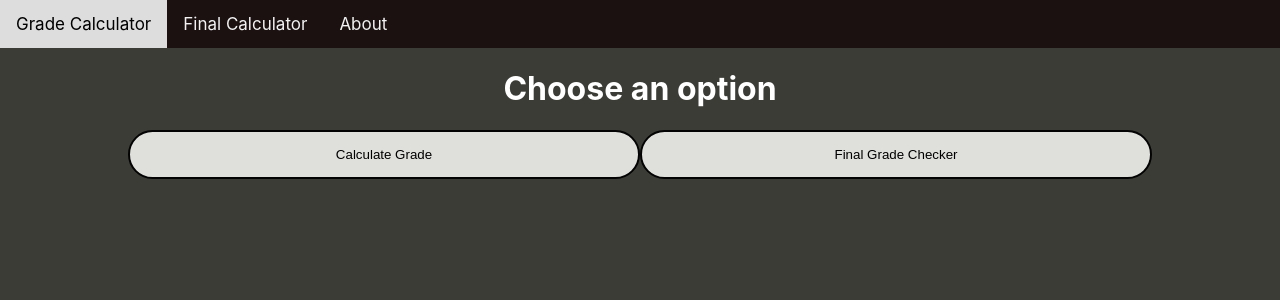
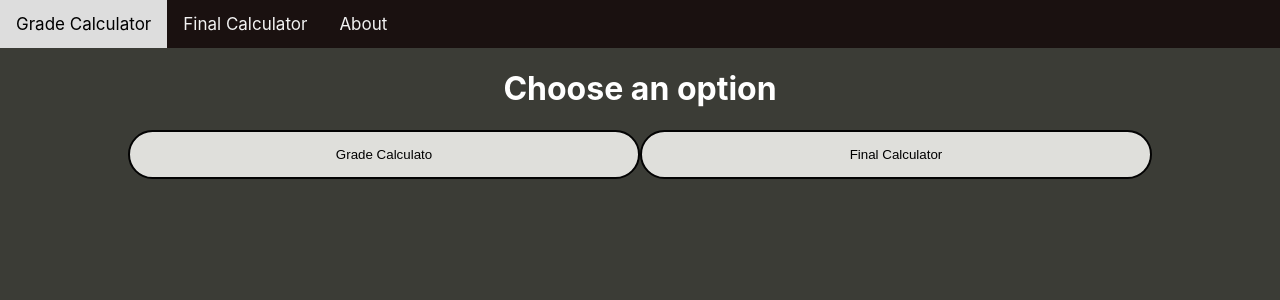
Before and after one commit to taventran/GradeCheckerWebsite, a React (Create React App) app: page / in a window 1280 px wide. Shown: the top 300 px of the page. Built offline with nearby package versions, Linux system fonts and the light colour scheme.

Commit message:
Changed button names

```diff
--- a/src/App.js
+++ b/src/App.js
@@ -37,8 +37,8 @@ function App() {
         {display === null  &&
         <div>
             <h1 style={{color:"white"}}>Choose an option</h1>
-            <button className="choose"  onClick={clickGradeChecker}>Calculate Grade</button>
-            <button className="choose" onClick={clickFinalChecker}>Final Grade Checker</button>
+            <button className="choose"  onClick={clickGradeChecker}>Grade Calculato</button>
+            <button className="choose" onClick={clickFinalChecker}>Final Calculator</button>
           </div>
         }
 
```
